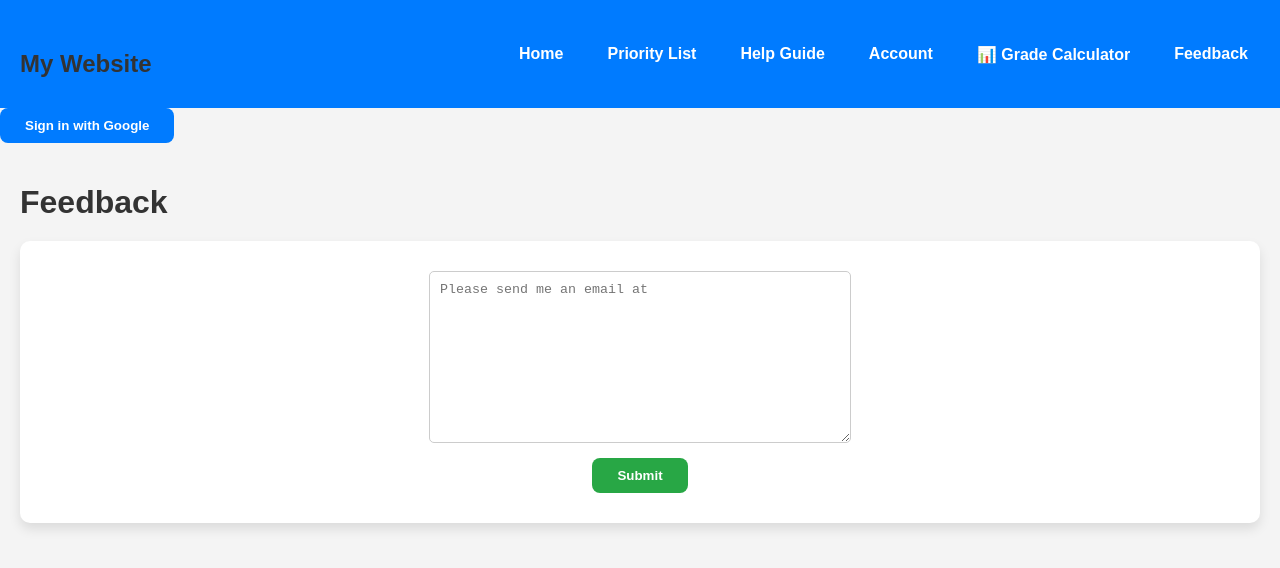
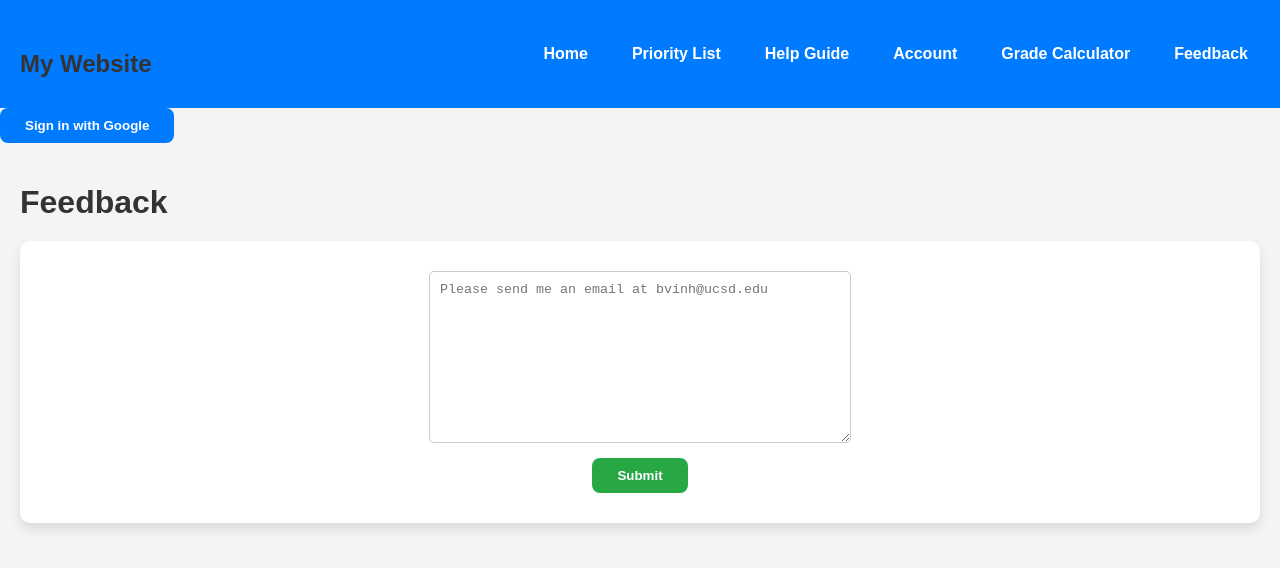
Before and after one commit to kyleyee20/aevum-demo-website, a React (Create React App) app: page /feedback in a window 1280 px wide. Shown: the top 568 px of the page. Built offline with nearby package versions, Linux system fonts and the light colour scheme.

Commit message:
small changes to format

```diff
--- a/src/App.js
+++ b/src/App.js
@@ -175,7 +175,7 @@ function App() {
           <li><Link to="/priority">Priority List</Link></li>
           <li><Link to="/help">Help Guide</Link></li>
           <li><Link to="/account">Account</Link></li>
-          <li><Link to="/grades">📊 Grade Calculator</Link></li>
+          <li><Link to="/grades"> Grade Calculator</Link></li>
           <li><Link to="/feedback">Feedback</Link></li>
         </ul>
       </nav>
--- a/src/pages/Feedback.js
+++ b/src/pages/Feedback.js
@@ -15,7 +15,7 @@ export default function Feedback() {
             <h1>Feedback</h1>
             <form className="feedback-form" onSubmit={handleSubmit}>
                 <textarea
-                    placeholder="Please send me an email at "
+                    placeholder="Please send me an email at bvinh@ucsd.edu"
                     value={feedback}
                     onChange={(e) => setFeedback(e.target.value)}
                 />
--- a/src/pages/GradeCalculator.js
+++ b/src/pages/GradeCalculator.js
@@ -327,7 +327,7 @@ const getDefaultGrade = (key) => {
   return (
     <div className="container" style={{ maxWidth: "1000px", margin: "0 auto" }}>
       <div style={{ display: "flex", justifyContent: "space-between", alignItems: "center", marginBottom: "30px" }}>
-        <h1>📊 Grade Calculator</h1>
+        <h1> Grade Calculator</h1>
         <div>
           <Link to="/" style={{ color: "#007bff", textDecoration: "none", marginRight: "20px" }}>← Home</Link>
           <button
```
